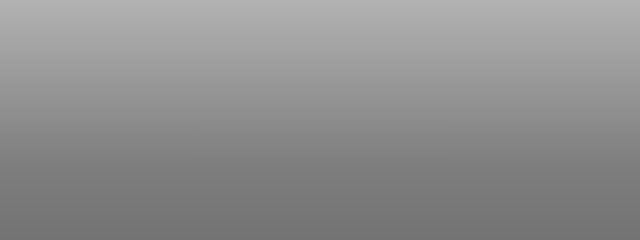
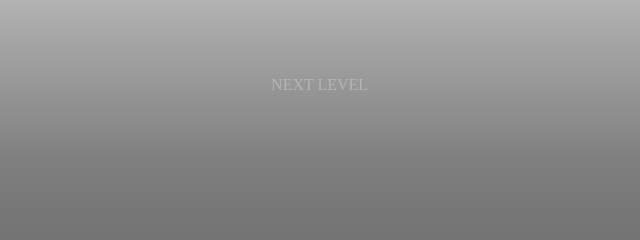
Before and after one commit to adept-fray/rpsls-game, a plain HTML site: page game.html in a window 1280 px wide. Shown: the top 240 px of the page, 570-1210 px from the left. Drawn offline with Linux system fonts and the light colour scheme.

Commit message:
Add next-level button + style.

```diff
--- a/assets/css/default.css
+++ b/assets/css/default.css
@@ -31,3 +31,7 @@ html, body{
 .button:active{
     background-color: seagreen;
 }
+.disabled{
+    filter: opacity(30%);
+    cursor: not-allowed;
+}
--- a/assets/css/game.css
+++ b/assets/css/game.css
@@ -2,6 +2,14 @@ body{
     background-image: linear-gradient(to bottom, rgba(0, 0, 0, 0.3), rgba(0, 0, 0, 0.5), rgba(0, 0, 0, 0.6), rgba(0, 0, 0, 0.7), rgba(0, 0, 0, 0.8), rgba(0, 0, 0, 0.9));
 }
 
+/*  Button to change to next level  */
+#next-level{
+    position: absolute;
+    bottom: 87%;
+    left: 52%;
+    right: 13%;
+    text-align: center;
+}
 /*  Result of the round + text  */
 #round-result{
     position: absolute;
--- a/game.html
+++ b/game.html
@@ -10,6 +10,9 @@
     <script src="https://kit.fontawesome.com/01fef2320d.js" crossorigin="anonymous"></script>
 </head>
 <body>
+    <!--next level button-->
+    <div id="next-level" class="button disabled">NEXT LEVEL</div>
+
     <!-- result of the round + text round placeholder -->
     <div id="round-result">WIN</div>
     <div id="round-result-text">Smock smashes Scissors</div>
```
